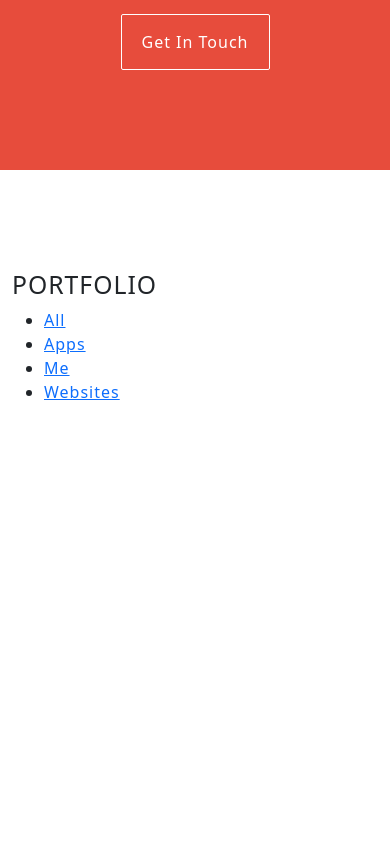
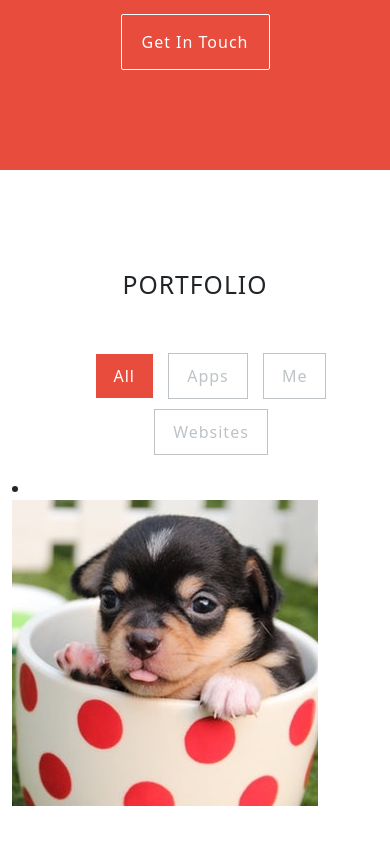
Before and after one commit to Shin-sibainu/my-portfolio, a website: page index.html in a window 390 px wide. Shown: the part 3971-4815 px from the top of the page. Before the commit the page ends 4491 px from the top, so only its background shows below. Drawn offline with nearby package versions, Linux system fonts and the light colour scheme.

Commit message:
porfolio section. can create website, but i cant grow up my skill maybe..

```diff
--- a/css/style.css
+++ b/css/style.css
@@ -187,3 +187,33 @@ body {
   background-color: #fff;
   color: #e74c3c;
 }
+
+.filter a {
+  color:#bdc3c7;
+  padding:10px 18px;
+  border:1px solid #bdc3c7;
+  text-decoration: none;
+  display: block;
+}
+
+.filter li {
+  display:inline-block;
+  padding:5px;
+}
+
+.filter .current {
+  background-color: #e74c3c;
+  border: #e74c3c;
+  color:#fff;
+}
+
+.filter {
+  text-align:center;
+  width: 100%;
+}
+
+.section .heading {
+  text-align: center;
+  padding-bottom: 40px;
+  width:100%;
+}
--- a/index.html
+++ b/index.html
@@ -196,6 +196,17 @@
               <li><a href="#" data-filter=".websites">Websites</a></li>
             </ul>
           </div>
+
+          <div class="itemsContainer">
+            <li class="col-xs-6 col-sm-4 col-md-3 col-lg-3">
+              <div class="items">
+                <img src="./img/portfolio/thumbnails/dog-square.jpeg">
+              </div>
+            </li>
+          </div>
+
+
+
         </div>
       </div>
     </div>
--- a/js/script.js
+++ b/js/script.js
@@ -57,8 +57,8 @@ $(document).ready(function () {
         var endValue = parseInt($(this).text());
         $(this).countup(endValue);
       });
+
+      countUpFinished = true; //カウントアップが終わったよ！という合図。
     }
-
-    countUpFinished = true; //カウントアップが終わったよ！という合図。
   });
 });
```
Also changed, not shown: img/portfolio/dog.jpeg (added), img/portfolio/thumbnails/dog-square.jpeg (added).
